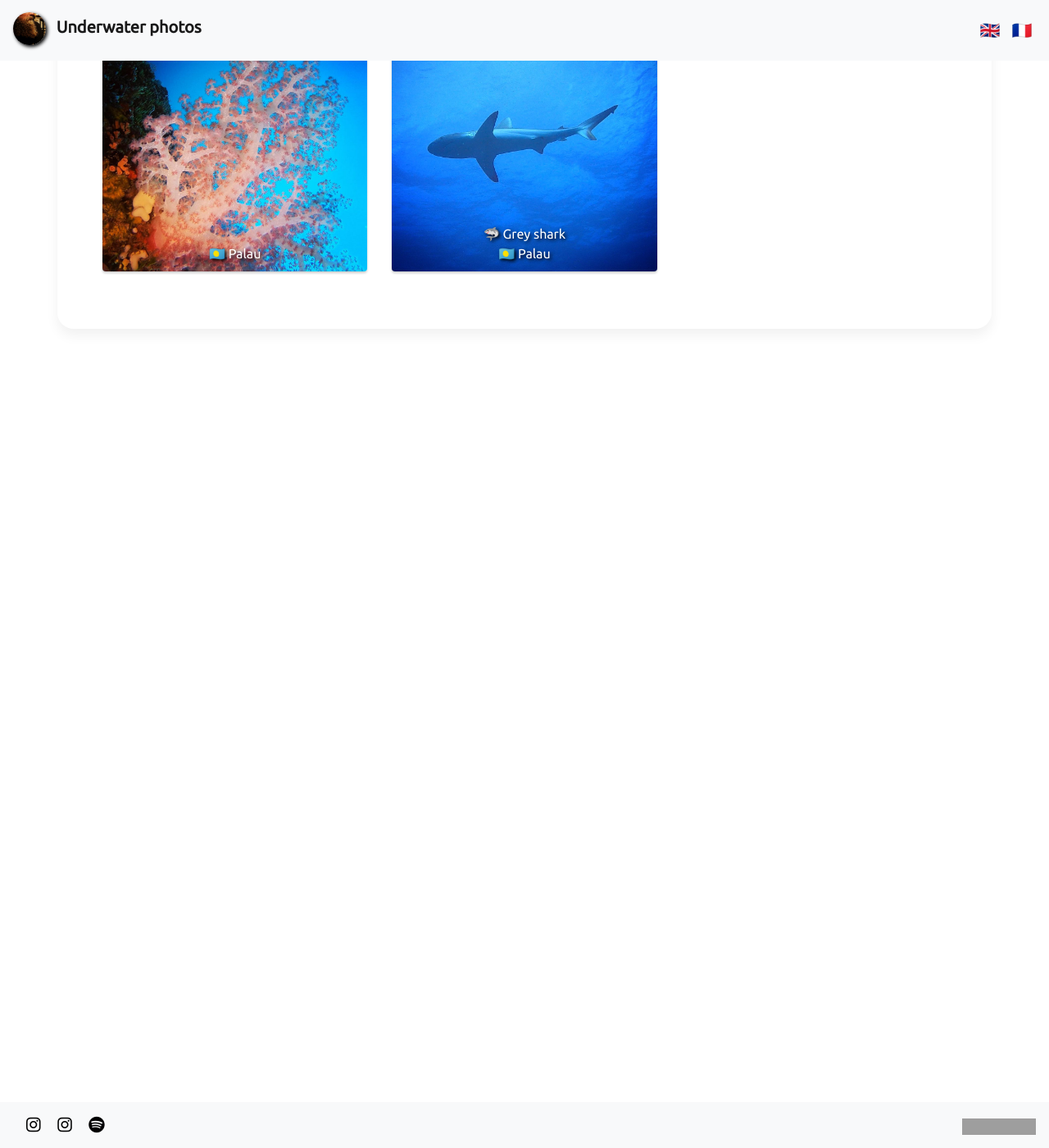
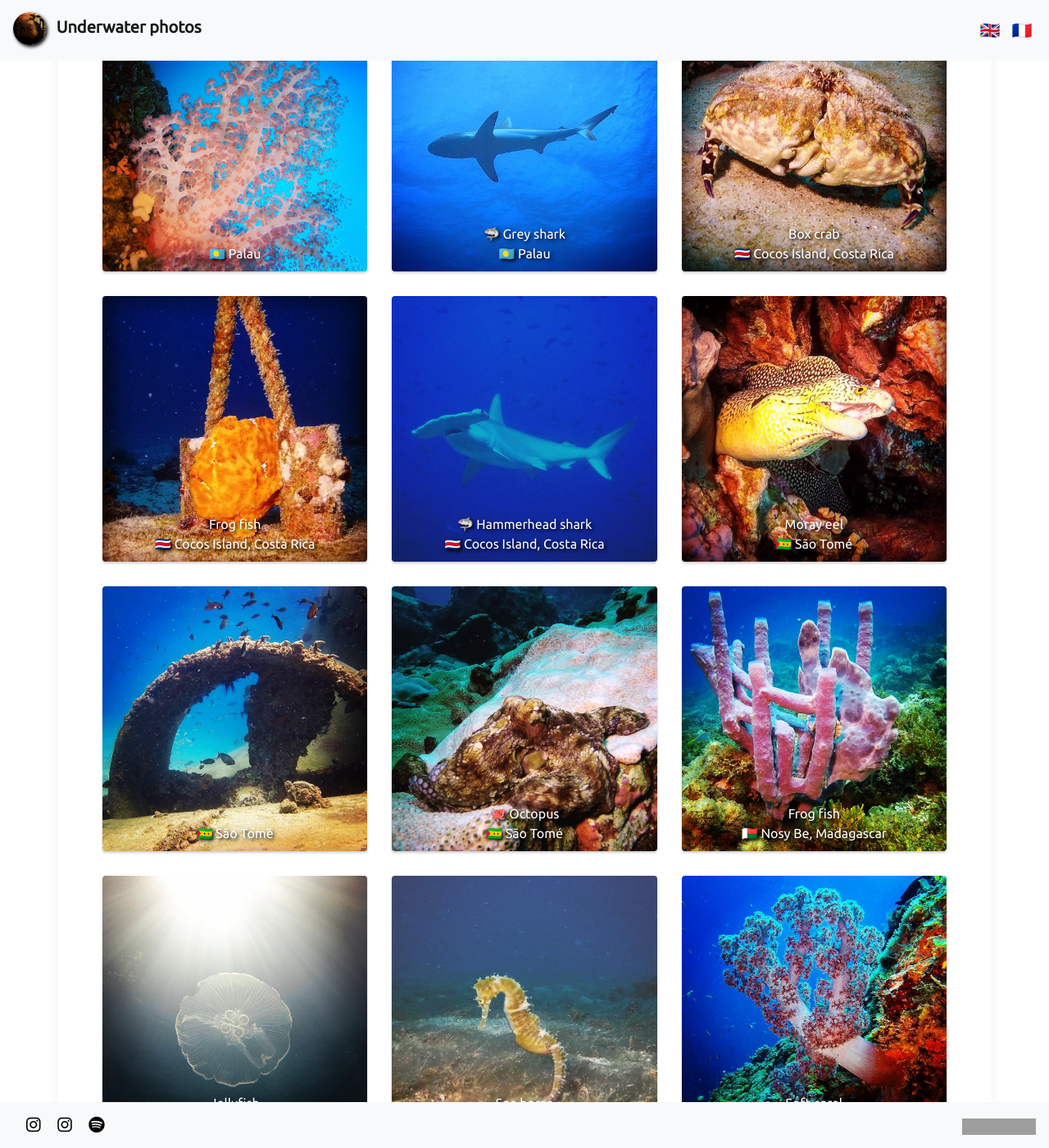
Before and after one commit to cheubes/christophe.heubes.org, a Jekyll site: the page built from uw-photos-en.html, in a window 1280 px wide and 1400 px high, scrolled down 4412 px. Shown: the whole window at 82% size. Built offline with Jekyll 4.4.1, drawn with Linux system fonts in a browser that asks for light colours; nearby versions of some CDN libraries; some of the changed text lies outside the part shown; grey boxes are pictures that could not be loaded.

Commit message:
2019 uw photos.

```diff
--- a/_data/uw-photos.yml
+++ b/_data/uw-photos.yml
@@ -226,3 +226,75 @@
   en-caption: 🦈 Grey shark
   fr-location: 🇵🇼 Palaos
   en-location: 🇵🇼 Palau
+- img: 2019-09-21.jpg
+  link: https://www.instagram.com/p/B2puutfhUz8/
+  fr-caption: Crabe honteux
+  en-caption: Box crab
+  fr-location: 🇨🇷 Île Cocos, Costa Rica
+  en-location: 🇨🇷 Cocos Island, Costa Rica
+- img: 2019-09-19.jpg
+  link: https://www.instagram.com/p/B2mlJ_tB0nu/
+  fr-caption: Poisson grenouille
+  en-caption: Frog fish
+  fr-location: 🇨🇷 Île Cocos, Costa Rica
+  en-location: 🇨🇷 Cocos Island, Costa Rica
+- img: 2019-09-18.jpg
+  link: https://www.instagram.com/p/B2j7BUFhUML/
+  fr-caption: 🦈 Requin marteau
+  en-caption: 🦈 Hammerhead shark
+  fr-location: 🇨🇷 Île Cocos, Costa Rica
+  en-location: 🇨🇷 Cocos Island, Costa Rica
+- img: 2019-05-27.jpg
+  link: https://www.instagram.com/p/Bx-AVJ5BxHO/
+  fr-caption: Murène
+  en-caption: Moray eel
+  fr-location: 🇸🇹 São Tomé
+  en-location: 🇸🇹 São Tomé
+- img: 2019-05-25.jpg
+  link: https://www.instagram.com/p/Bx44sA7B2zV/
+  fr-caption:
+  en-caption:
+  fr-location: 🇸🇹 São Tomé
+  en-location: 🇸🇹 São Tomé
+- img: 2019-05-23.jpg
+  link: https://www.instagram.com/p/BxzuXSUBl86/
+  fr-caption: 🐙 Pieuvre
+  en-caption: 🐙 Octopus
+  fr-location: 🇸🇹 São Tomé
+  en-location: 🇸🇹 São Tomé
+- img: 2019-03-04.jpg
+  link: https://www.instagram.com/p/BulVcdolt_6/
+  fr-caption: Poisson grenouille
+  en-caption: Frog fish
+  fr-location: 🇲🇬 Nosy Be, Madagascar
+  en-location: 🇲🇬 Nosy Be, Madagascar
+- img: 2019-03-01.jpg
+  link: https://www.instagram.com/p/BueAoISlodW/
+  fr-caption: Méduse
+  en-caption: Jellyfish
+  fr-location: 🇲🇬 Nosy Be, Madagascar
+  en-location: 🇲🇬 Nosy Be, Madagascar
+- img: 2019-02-14.jpg
+  link: https://www.instagram.com/p/Bt2pOhEgEHG/
+  fr-caption: Hippocampe
+  en-caption: Sea horse
+  fr-location: 🇲🇬 Nosy Be, Madagascar
+  en-location: 🇲🇬 Nosy Be, Madagascar
+- img: 2019-02-11.jpg
+  link: https://www.instagram.com/p/BtvBEKllv-4/
+  fr-caption: Corail mou
+  en-caption: Soft coral
+  fr-location: 🇲🇬 Nosy Be, Madagascar
+  en-location: 🇲🇬 Nosy Be, Madagascar
+- img: 2019-02-05.jpg
+  link: https://www.instagram.com/p/BtfkErYlQLS/
+  fr-caption: Poisson clown
+  en-caption: Clown fish
+  fr-location: 🇲🇬 Nosy Be, Madagascar
+  en-location: 🇲🇬 Nosy Be, Madagascar
+- img: 2019-02-03.jpg
+  link: https://www.instagram.com/p/Bta7OVfFju8/
+  fr-caption: Rascasse
+  en-caption: Lion fish
+  fr-location: 🇲🇬 Nosy Be, Madagascar
+  en-location: 🇲🇬 Nosy Be, Madagascar
```
Also changed, not shown: img/photos/uw/2019-02-03.jpg (added), img/photos/uw/2019-02-05.jpg (added), img/photos/uw/2019-02-11.jpg (added), img/photos/uw/2019-02-14.jpg (added), img/photos/uw/2019-03-01.jpg (added), img/photos/uw/2019-03-04.jpg (added), img/photos/uw/2019-05-23.jpg (added), img/photos/uw/2019-05-25.jpg (added), img/photos/uw/2019-05-27.jpg (added), img/photos/uw/2019-09-18.jpg (added), img/photos/uw/2019-09-19.jpg (added), img/photos/uw/2019-09-21.jpg (added).
